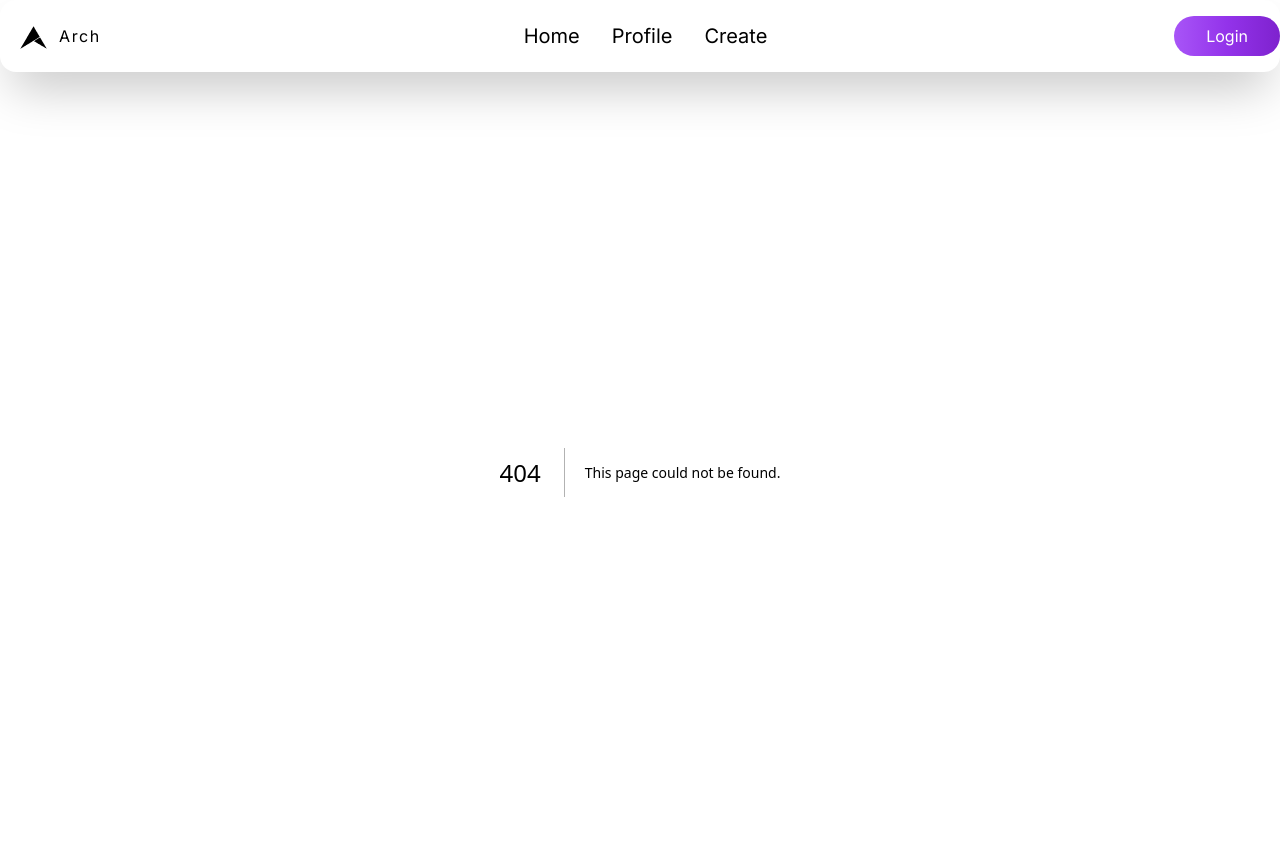
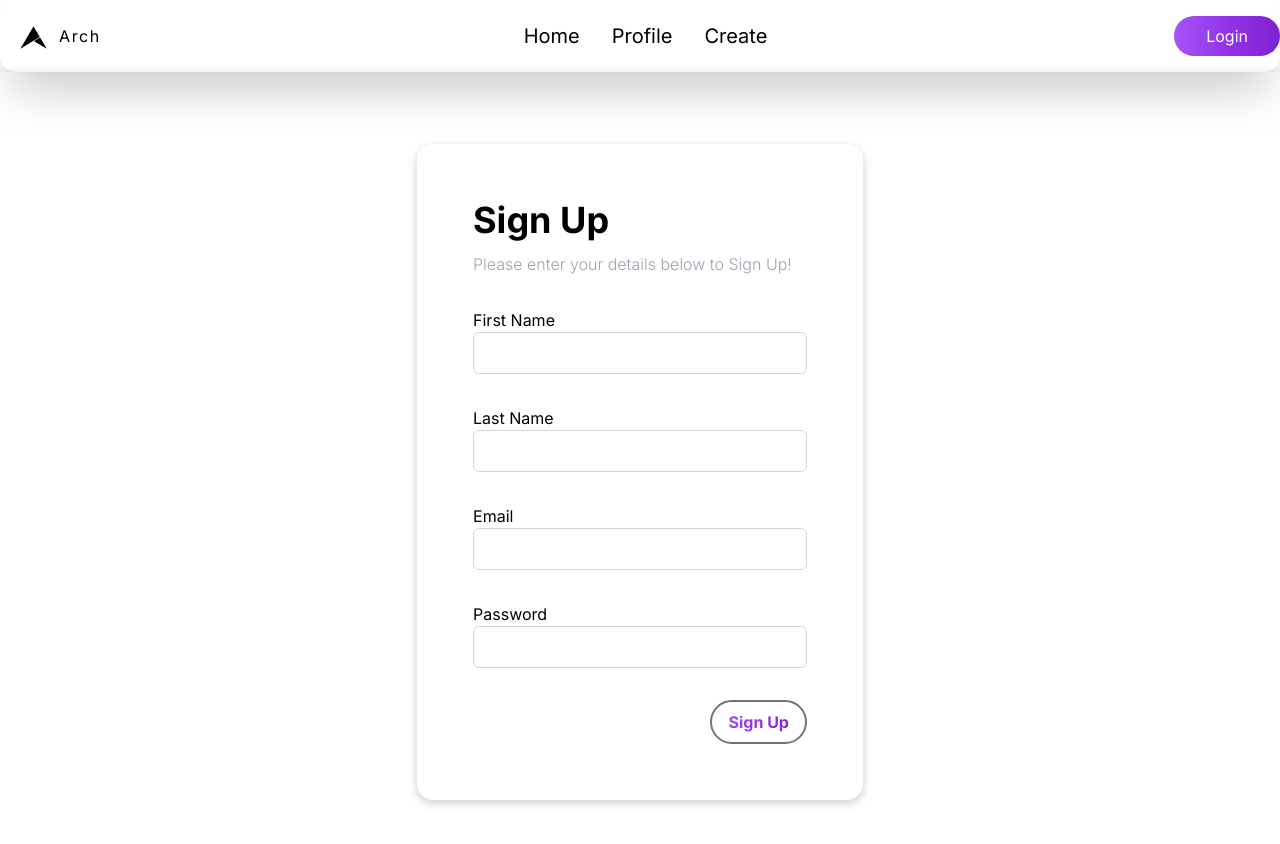
Before and after one commit to OkcuYazilimci/ArcelikI, a Next.js app in the folder frontend/: page /sign-up in a window 1280 px wide. Before the commit this address had no page. Shown: the top 844 px of the page. Built offline with nearby package versions, Linux system fonts and the light colour scheme.

Commit message:
fixed fetch error

```diff
--- a/frontend/app/components/Postcard.jsx
+++ b/frontend/app/components/Postcard.jsx
@@ -1,30 +1,29 @@
-// Import React
-import React from 'react';
-
 // Define the Postcard component
 const Postcard = ({ blog }) => {
   return (
-    <div className="max-w-md mx-5 bg-white rounded-xl overflow-hidden shadow-md p-1 px-4 post_box_shadow">
-      <div className="pt-2 pl-2 pb-3 flex flex-row">
+    <div className="max-w-md mx-5 bg-white rounded-xl overflow-hidden shadow-md p-4 post_box_shadow">
+      <div className="flex items-center mb-3">
         <img
-          src="https://picsum.photos/30/30"
+          src={blog.user.imageurl}
+          height={30}
+          width={30}
           alt=""
-          className="rounded-full mr-1 border-2 border-violet-500"
+          className="rounded-full mr-3 border-2 border-violet-500"
         />
-        <p className="pt-1 pl-1 text-gray-800">{blog.user.name}</p>
+          <p className="text-gray-800 font-semibold">{blog.user?.displayName}</p>
+          <p className="text-xs text-gray-400 ml-auto my-auto">1 day ago</p>
       </div>
       <img
-        className="w-full h-100 object-cover rounded-xl"
+        className="w-full h-56 object-fit rounded-sm mb-4"
         src="https://picsum.photos/500/300"
         alt="Post Image"
       />
-      <div className="p-6">
+      <div>
         <h2 className="font-bold text-xl mb-2">{blog.title}</h2>
-        <p className="text-gray-600">{blog.description}</p>
+        <p className="text-gray-700">{blog.description}</p>
       </div>
     </div>
   );
 };
 
-// Export the Postcard component
 export default Postcard;
--- /dev/null
+++ b/frontend/app/sign-up/page.jsx
@@ -0,0 +1,62 @@
+const Signup = () => {
+  return (
+    <section className='post_box_shadow'>
+      <div class="flex items-center justify-center min-h-screen">
+      <div
+        class="relative flex flex-col m-6 space-y-8 bg-white shadow-2xl post_box_shadow rounded-2xl md:flex-row md:space-y-0"
+      >
+        <div class="flex flex-col justify-center p-8 md:p-14">
+          <span class="mb-3 text-4xl font-bold">Sign Up</span>
+          <span class="font-light text-gray-400 mb-4">
+            Please enter your details below to Sign Up!
+          </span>
+          <div class="py-4">
+            <span class="mb-2 text-md">First Name</span>
+            <input
+              type="text"
+              class="w-full p-2 border border-gray-300 rounded-md placeholder:font-light placeholder:text-gray-500"
+              name="firstname"
+              id="firstname"
+            />
+          </div>
+          <div class="py-4">
+            <span class="mb-2 text-md">Last Name</span>
+            <input
+              type="text"
+              class="w-full p-2 border border-gray-300 rounded-md placeholder:font-light placeholder:text-gray-500"
+              name="lastname"
+              id="lastname"
+            />
+          </div>
+          <div class="py-4">
+            <span class="mb-2 text-md">Email</span>
+            <input
+              type="text"
+              class="w-full p-2 border border-gray-300 rounded-md placeholder:font-light placeholder:text-gray-500"
+              name="email"
+              id="email"
+            />
+          </div>
+          <div class="py-4">
+            <span class="mb-2 text-md">Password</span>
+            <input
+              type="password"
+              name="pass"
+              id="pass"
+              class="w-full p-2 border border-gray-300 rounded-md placeholder:font-light placeholder:text-gray-500"
+            />
+          </div>
+          <div className="flex justify-end mt-4">
+            {/* Your Sign Up button */}
+            <button className="border border-2 border-gray-500 hover:bg-blue-700 purple_gradient font-bold py-2 px-4 rounded-full">
+              Sign Up
+            </button>
+          </div>
+        </div>
+      </div>
+    </div>
+    </section>
+  )
+}
+
+export default Signup
```
Also changed, not shown: frontend/app/components/Feed.jsx (+16 -3 lines), 1 other file (tests, documents, lock files or other folders).
